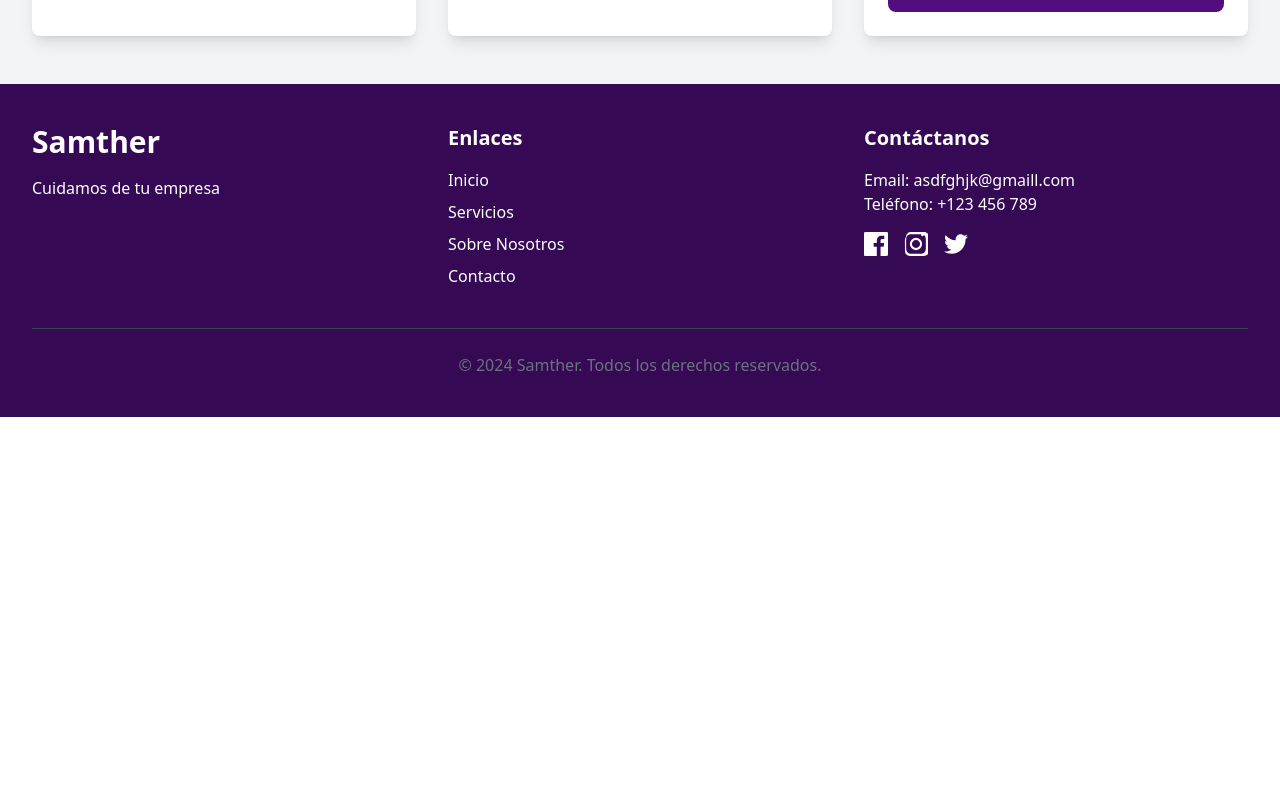
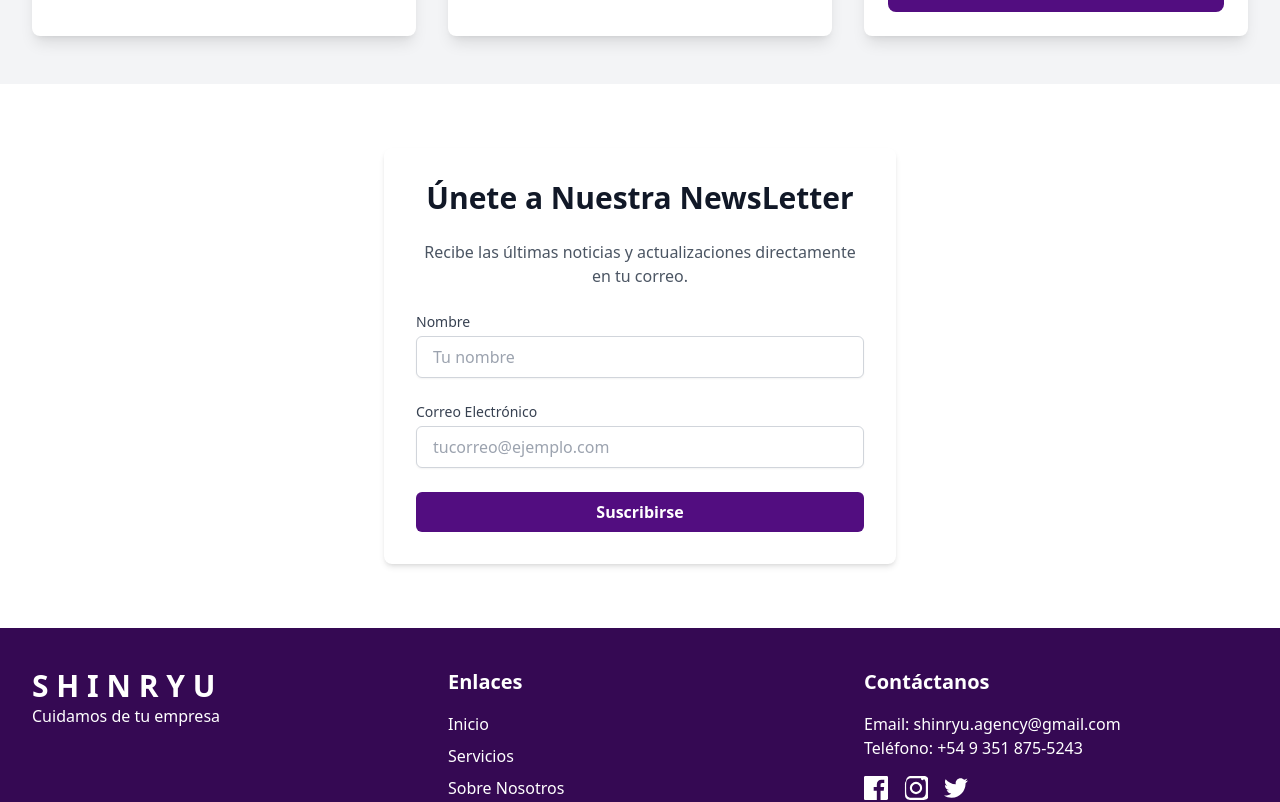
Before and after one commit to uriel1arrascaeta/react-coderhouse, a React (Vite) app: page / in a window 1280 px wide. Shown: the part 1248-2050 px from the top of the page. Before the commit the page ends 1665 px from the top, so only its background shows below. Built offline with nearby package versions, Linux system fonts and the light colour scheme.

Commit message:
NewsLetter style

```diff
--- a/index.html
+++ b/index.html
@@ -3,7 +3,7 @@
   <head>
     <meta charset="UTF-8" />
     <meta name="viewport" content="width=device-width, initial-scale=1.0" />
-    <title>LadingPage</title>
+    <title>SHINRYU</title>
   </head>
   <body>
     <div id="root"></div>
--- a/src/App.jsx
+++ b/src/App.jsx
@@ -20,9 +20,11 @@
               <>
                 <Header />
                 <Portfolio />
+                <NewsLetter />
               </>
             }
           />
+          <Route path="/portfolio" element={<Portfolio />} />
           <Route path="/cursos" element={<Cursos />} />
           <Route path="/contacto" element={<NewsLetter />} />
         </Routes>
--- a/src/components/Footer.jsx
+++ b/src/components/Footer.jsx
@@ -1,10 +1,14 @@
+import { Link } from "react-router-dom";
+
 function Footer() {
   return (
     <footer className="bg-footer text-white py-10">
       <div className="max-w-7xl mx-auto px-4 sm:px-6 lg:px-8">
         <div className="grid grid-cols-1 md:grid-cols-3 gap-8">
           <div>
-            <h2 className="text-white text-3xl font-bold mb-4">Samther</h2>
+            <Link to="/" className="text-white text-3xl font-bold mb-4">
+              S H I N R Y U
+            </Link>
             <p className="text-white">Cuidamos de tu empresa</p>
           </div>
 
@@ -37,8 +41,8 @@
             <h3 className="text-white text-xl font-semibold mb-4">
               Contáctanos
             </h3>
-            <p className="text-white">Email: asdfghjk@gmaill.com</p>
-            <p className="text-white">Teléfono: +123 456 789</p>
+            <p className="text-white">Email: shinryu.agency@gmail.com</p>
+            <p className="text-white">Teléfono: +54 9 351 875-5243</p>
 
             <div className="flex space-x-4 mt-4">
               <a
@@ -55,7 +59,7 @@
                 </svg>
               </a>
               <a
-                href="https://www.instagram.com/__heberarrascaeta__/"
+                href="https://www.instagram.com/shinryu_agency/"
                 className="text-white"
                 target="_blank"
               >
@@ -86,7 +90,7 @@
 
         <div className="border-t border-gray-700 mt-10 pt-6">
           <p className="text-center text-gray-500">
-            © 2024 Samther. Todos los derechos reservados.
+            © 2024 S H I N R Y U. Todos los derechos reservados.
           </p>
         </div>
       </div>
--- a/src/components/Navbar.jsx
+++ b/src/components/Navbar.jsx
@@ -11,7 +11,7 @@
       <header className="flex items-center justify-between xl:justify-start w-full py-4 px-8 h-[10vh] z-50">
         <div className="xl:w-1/6 text-center -mt-4">
           <Link to="/" className="text-2xl font-bold relative p-1 bg-white">
-            SAMTHER <span className="text-primary text-5xl">.</span>{" "}
+            S H I N R Y U <span className="text-primary text-5xl">.</span>{" "}
             <RiCheckboxBlankCircleFill className="absolute -left-3 -bottom-3 text-primary -z-10" />
           </Link>
         </div>
--- a/src/components/NewsLetter.jsx
+++ b/src/components/NewsLetter.jsx
@@ -1,9 +1,59 @@
 const NewsLetter = () => {
   return (
     <>
-      <section className="min-h-[90vh] grid grid-cols-1 md:grid-cols-9 ">
-        Contacto Proximamente
-      </section>
+      <div className="max-w-lg mx-auto bg-white shadow-md rounded-lg p-8 mt-16 mb-16">
+        <h2 className="text-3xl font-bold text-center mb-6 text-gray-900">
+          Únete a Nuestra NewsLetter
+        </h2>
+        <p className="text-center text-gray-600 mb-6">
+          Recibe las últimas noticias y actualizaciones directamente en tu
+          correo.
+        </p>
+
+        <form className="space-y-6">
+          <div>
+            <label
+              htmlFor="name"
+              className="block text-sm font-medium text-gray-700"
+            >
+              Nombre
+            </label>
+            <input
+              type="text"
+              id="name"
+              name="name"
+              placeholder="Tu nombre"
+              className="mt-1 block w-full px-4 py-2 border border-gray-300 rounded-md shadow-sm focus:outline-none focus:ring-2 focus:ring-primary"
+            />
+          </div>
+
+          <div>
+            <label
+              htmlFor="email"
+              className="block text-sm font-medium text-gray-700"
+            >
+              Correo Electrónico
+            </label>
+            <input
+              type="email"
+              id="email"
+              name="email"
+              placeholder="tucorreo@ejemplo.com"
+              className="mt-1 block w-full px-4 py-2 border border-gray-300 rounded-md shadow-sm focus:outline-none focus:ring-2 focus:ring-primary"
+            />
+          </div>
+
+          {/* Botón de envío */}
+          <div>
+            <button
+              type="submit"
+              className="w-full py-2 px-4 bg-primary text-white font-semibold rounded-md hover:bg-secundary focus:outline-none focus:ring-2 focus:ring-offset-2"
+            >
+              Suscribirse
+            </button>
+          </div>
+        </form>
+      </div>
     </>
   );
 };
```
